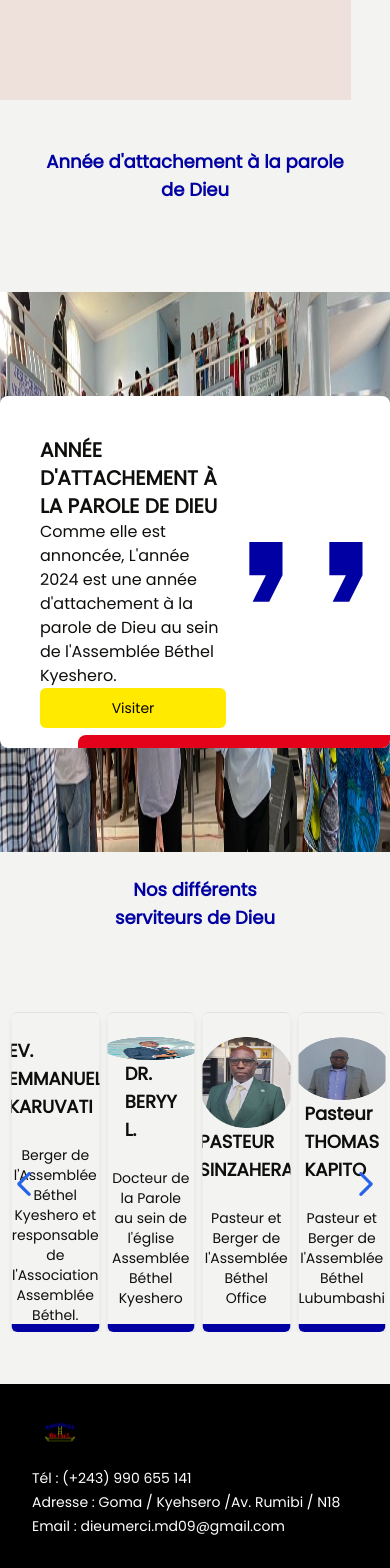
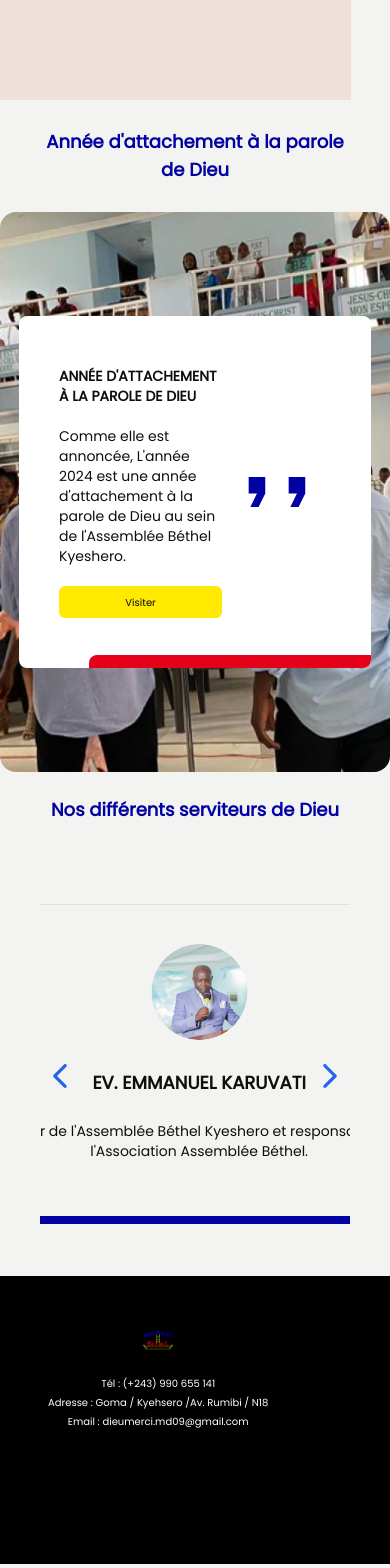
Before and after one commit to Dieumerci-M2/assemblee, a Next.js app: page / in a window 390 px wide. Shown: the part 2380-3948 px from the top of the page. Built offline with nearby package versions, Linux system fonts and the light colour scheme; a web font is replaced by a local one.

Commit message:
refactor : ending with home page responsive

```diff
--- a/app/page.tsx
+++ b/app/page.tsx
@@ -133,7 +133,7 @@ export default function Home() {
                 />
               </div>
             </div>
-            <div className="flex flex-col items-center">
+            <div className="flex flex-col items-center mb-[-60px] md:mb-0 mt-[-20px] md:mt-0">
               <h3 className="text-lg lg:text-4xl text-center font-semibold mb-10 max-w-[80%] md:max-w-[50%] text-cblue">
                 {rejoignez_nous.year_of_attachement.title}
               </h3>
@@ -141,23 +141,24 @@ export default function Home() {
             <div className="w-full h-[35rem] relative flex items-center justify-center">
               <Image
                 fill
-                style={{ objectFit: "fill" }}
+                style={{ objectFit: "cover" }}
                 alt="bgimage "
                 src={rejoignez_nous.year_of_attachement.bgImg}
+                className="rounded-2xl md:rounded-lg"
               />
-              <div className=" rounded-lg overflow-hidden w-[32rem] h-[22rem] p-10 flex z-30 bg-white relative after:absolute after:w-4/5 after:h-[0.8rem] after:rounded-tl-lg after:bg-cred after:bottom-0 after:right-0">
+              <div className=" rounded-lg overflow-hidden w-[22rem] md:w-[32rem] h-[22rem] p-10 flex z-30 bg-white relative after:absolute after:w-4/5 after:h-[0.8rem] after:rounded-tl-lg after:bg-cred after:bottom-0 after:right-0">
                 <div className="w-3/5 h-full flex flex-col justify-around shrink-0">
-                  <h3 className=" text-xl font-bold uppercase">
+                  <h3 className=" text-sm md:text-xl font-bold uppercase">
                     {rejoignez_nous.year_of_attachement.title}
                   </h3>
-                  <p>{rejoignez_nous.year_of_attachement.description}</p>
+                  <p className="text-sm md:text-lg">{rejoignez_nous.year_of_attachement.description}</p>
                   <Link href="/a_propos/association">
-                    <Button className="w-full">
+                    <Button className="w-full text-[10px] md:text-lg h-8 md:h-12">
                       {rejoignez_nous.year_of_attachement.buttonText}
                     </Button>
                   </Link>
                 </div>
-                <div className=" flex items-center text-cblue justify-center flex-grow">
+                <div className=" flex items-center text-cblue text-[8px] md:text-lg justify-center flex-grow">
                   {rejoignez_nous.year_of_attachement.icon}
                   {rejoignez_nous.year_of_attachement.icon}
                 </div>
@@ -166,10 +167,10 @@ export default function Home() {
           </div>
         </div>
         <div className="w-full flex flex-col items-center">
-          <h3 className="text-lg lg:text-4xl text-center font-semibold mb-20 max-w-[50%] text-cblue">
+          <h3 className="text-lg lg:text-4xl text-center font-semibold mb-20 max-w-[80%] md:max-w-[50%] text-cblue">
             {nos_seviteurs.title}
           </h3>
-          <div className="w-full flex items-center px-1 justify-center gap-8">
+          <div className="w-full px-10 md:px-0 flex items-center justify-center gap-1 md:gap-8">
             <NosServiteursCarousel />
           </div>
         </div>
--- a/components/carousels/ServiteurCarousel.tsx
+++ b/components/carousels/ServiteurCarousel.tsx
@@ -29,7 +29,7 @@ const NosServiteursCarousel: React.FC = () => {
       <div className=" overflow-hidden w-full relative" ref={emblaRef}>
         <div className="flex">
           {homePageContent.nos_seviteurs.items.map((item, index) => (
-            <div className=" shrink-0 min-w-0 grow-0 pl-2 basis-1/4 " key={index}>
+            <div className=" shrink-0 min-w-0 grow-0 pl-2 basis-1/1 md:basis-1/4 " key={index}>
               <ServantCard
                 key={item.name}
                 name={item.name}
--- a/components/homepage/nos_serviteurs/card.tsx
+++ b/components/homepage/nos_serviteurs/card.tsx
@@ -19,9 +19,9 @@ function ServantCard(props : IProps) {
           src={props.img}
         />
       </div>
-      <div className="w-full flex flex-col items-center justify-center gap-6">
+      <div className="w-full flex flex-col items-center px-6 justify-center gap-6">
         <h3 className=" font-semibold text-lg">{props.name}</h3>
-        <p className=" text-center text-sm">{props.description}</p>
+        <p className=" text-center h-16 w-[70%] md:w-full text-sm">{props.description}</p>
       </div>
     </div>
   );
--- a/components/layouts/footer.tsx
+++ b/components/layouts/footer.tsx
@@ -12,19 +12,19 @@ function Footer() {
   return (
     <div id="footer" className="w-full bg-black text-white h-auto">
       <div className=" w-[80rem] flex justify-between h-72 m-auto p-6">
-        <div className="  flex flex-col h-full p-2 gap-5 ">
-          <div className="flex">
+        <div className="  flex flex-col h-full p-6 md:p-2 gap-5 ">
+          <div className="flex justify-center md:justify-start">
             <FooterLogo />
           </div>
 
-          <ul className="w-full text-cream/60 text-sm flex-col flex gap-1">
+          <ul className="w-full text-cream/60 text-[10px] md:text-sm text-center md:text-left flex-col flex gap-1">
             <li>{contacts.phoneNumber}</li>
             <li>{contacts.adress}</li>
             <li>{contacts.email}</li>
           </ul>
         </div>
 
-        <div className="p-2 flex flex-col gap-5">
+        <div className="p-2 hidden md:flex flex-col gap-5">
           <h3 className=" font-medium">{quickLinks.title}</h3>
           <ul className="w-full text-sm text-ccream/60 flex-col flex gap-1">
             {quickLinks.items.map((item) => (
@@ -37,7 +37,7 @@ function Footer() {
           </ul>
         </div>
 
-        <div className="p-2 flex flex-col gap-5">
+        <div className="p-2 hidden md:flex flex-col gap-5">
           <h3>{socialMedias.title}</h3>
           <ul className="w-full text-sm text-primary flex-col flex gap-1">
             {socialMedias.items.map((item) => (
@@ -48,7 +48,7 @@ function Footer() {
           </ul>
         </div>
 
-        <div className="p-2 flex flex-col gap-5">
+        <div className="p-2 hidden md:flex flex-col gap-5">
           <h2>{subscriptionFooterZone.title}</h2>
           <form>
             <div className="flex w-full max-w-sm items-center space-x-2">
```
